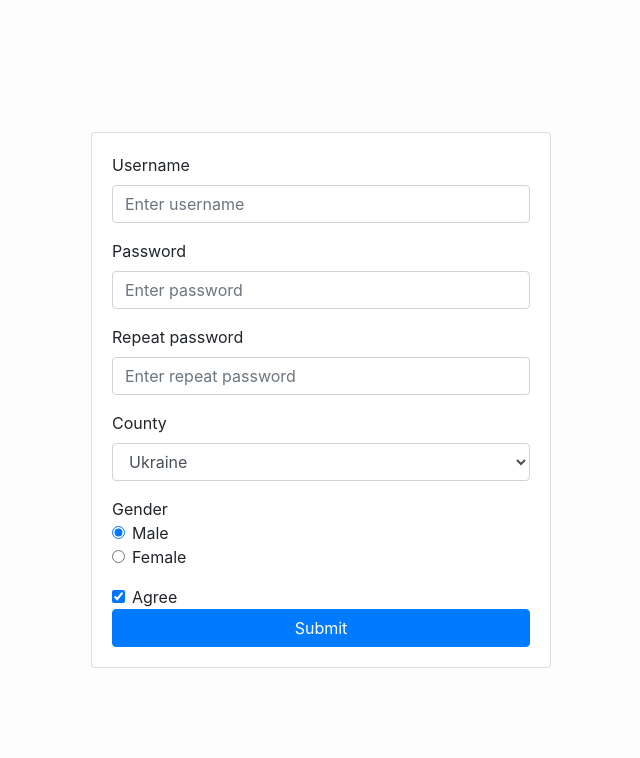
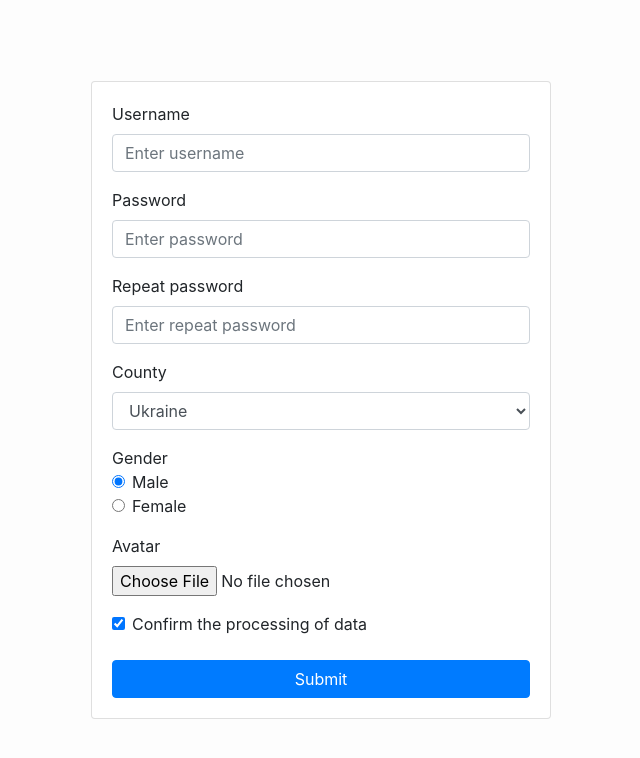
Before and after one commit to dchaika1990/reactwarriors-forms-master, a React (Create React App) app: page / in a window 1280 px wide. Shown: the top 758 px of the page, without its empty margins (319-959 px from the left). Built offline with nearby package versions, Linux system fonts and the light colour scheme.

Commit message:
Input file

```diff
--- a/src/components/App.js
+++ b/src/components/App.js
@@ -10,6 +10,7 @@
     county: '',
     gender: 'male',
     agree: true,
+    avatar: ''
   }
 
   onSubmit = (event) => {
@@ -32,6 +33,16 @@
     return items.map(item => (
       <option key={item.id} value={item.id}>{item.name}</option>
     ))
+  }
+
+  onChangeAvatar = event => {
+    const reader = new FileReader();
+    reader.onload = event => {
+      this.setState({
+        avatar: event.target.result,
+      })
+    }
+    reader.readAsDataURL(event.target.files[0]);
   }
 
   render() {
@@ -122,7 +133,16 @@
               </label>
             </div>
           </fieldset>
-          <div className="form-check ">
+          <div className="forn-group mb-3">
+            <label htmlFor="avatar">Avatar</label>
+            <input
+              type="file"
+              className="form-control-file"
+              id="avatar"
+              name='avatar'
+              onChange={this.onChangeAvatar} />
+          </div>
+          <div className="form-check mb-4">
             <input
               className="form-check-input"
               type="checkbox"
@@ -132,7 +152,9 @@
               onChange={this.onChangeAgree}
               checked={this.state.agree}
             />
-            <label className="form-check-label" htmlFor="agree">Agree</label>
+            <label className="form-check-label" htmlFor="agree">
+              Confirm the processing of data
+            </label>
           </div>
           <button type="submit" className="btn btn-primary w-100" onClick={this.onSubmit}>
             Submit
```
